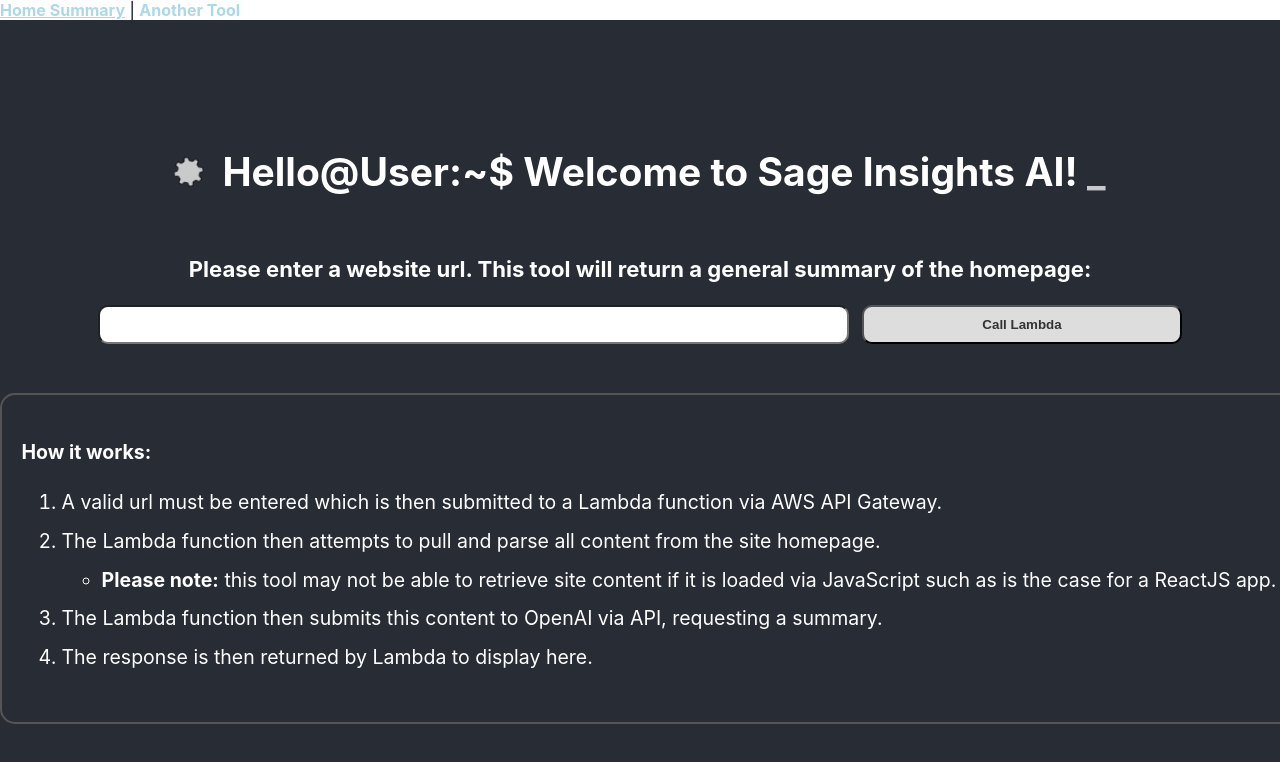
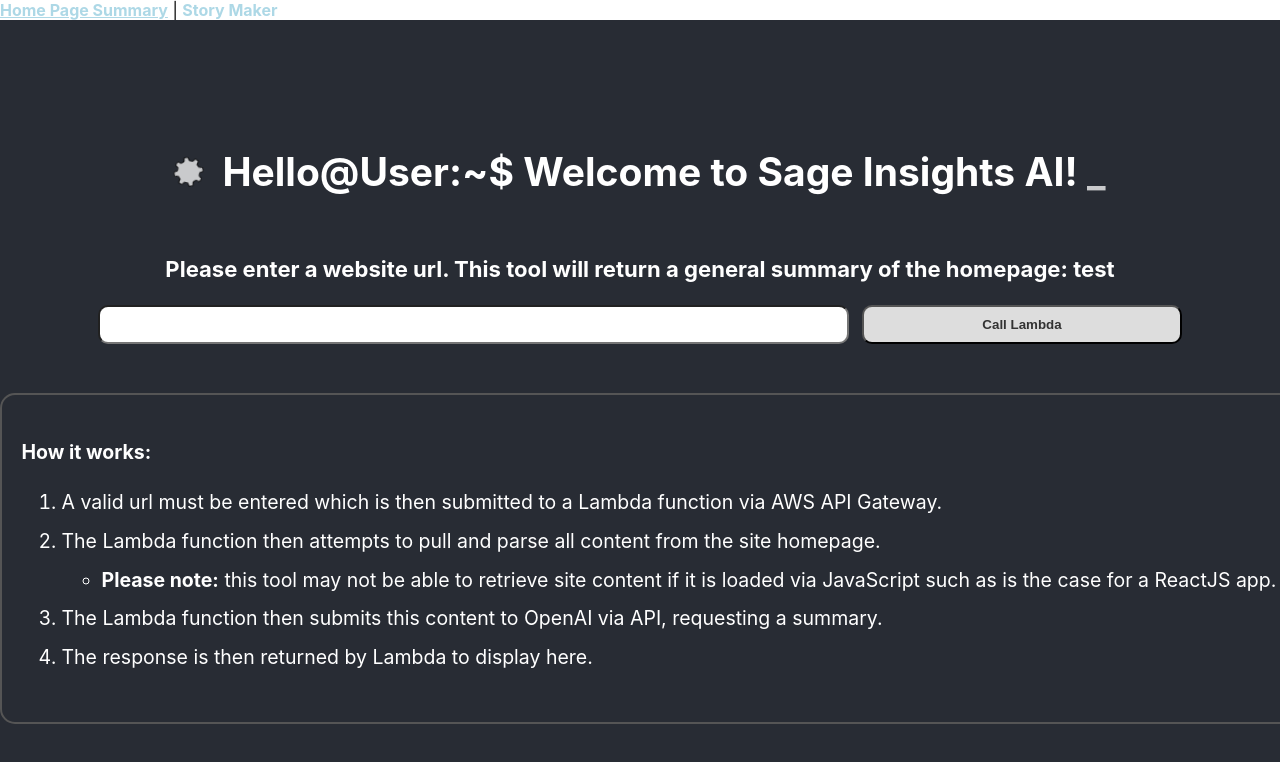
Before and after one commit to tm4747/sageinsightsai, a React (Create React App) app: page / in a window 1280 px wide. Shown: the top 762 px of the page. Built offline with nearby package versions, Linux system fonts and the light colour scheme.

Commit message:
restore point prior to moving nav into app.js and injecting via props

```diff
--- a/src/App.js
+++ b/src/App.js
@@ -1,14 +1,14 @@
 import { Routes, Route } from 'react-router-dom';
 import Layout from './Layout';
 import HomeSummaryTool from './pages/HomeSummaryTool';
-import AnotherTool from './pages/AnotherTool';
+import StoryMaker from './pages/StoryMaker';
 
 function App() {
   return (
     <Routes>
       <Route path="/" element={<Layout />}>
-        <Route index element={<HomeSummaryTool />} />
-        <Route path="other" element={<AnotherTool />} />
+        <Route index element={<HomeSummaryTool testProp={"test"}/>} />
+        <Route path="story-maker" element={<StoryMaker testProp={"test"} />}  />
       </Route>
     </Routes>
   );
--- a/src/Layout.js
+++ b/src/Layout.js
@@ -6,7 +6,7 @@
   return (
     <div className="layout">
       <nav>
-        <Link to="/">Home Summary</Link> | <Link to="/other">Another Tool</Link>
+        <Link to="/">Home Page Summary</Link> | <Link to="/story-maker">Story Maker</Link>
       </nav>
       <main>
         <Outlet /> {/* This renders the current child route */}
--- a/src/pages/HomeSummaryTool.js
+++ b/src/pages/HomeSummaryTool.js
@@ -7,7 +7,7 @@
 import FlashingText from '../components/FlashingText';
 
 
-function HomeSummaryTool() {
+function HomeSummaryTool({testProp}) {
   const [htmlReponse, setHtmlResponse] = useState('');
   const [postResponse, setPostResponse] = useState('');
   const [enteredUrl, setEnteredUrl] = useState('');
@@ -106,7 +106,7 @@
         <section className="body">
           <div className={"formDiv"}>
             <p className={"directions"}>Please enter a website url.
-              This tool will return a general summary of the homepage:</p>
+              This tool will return a general summary of the homepage: {testProp}</p>
             <input className={inputClasses} onChange={handleInputChange} type="text"/>
             <button className={"button"} onClick={callLambda}>Call Lambda</button>
             {/* <span> error: {enteredUrlError}</span> */}
--- a/src/pages/AnotherTool.js
+++ b/src/pages/StoryMaker.js
@@ -7,7 +7,7 @@
 import FlashingText from '../components/FlashingText';
 
 
-function AnotherTool() {
+function StoryMaker() {
   const [htmlReponse, setHtmlResponse] = useState('');
   const [postResponse, setPostResponse] = useState('');
   const [enteredUrl, setEnteredUrl] = useState('');
@@ -122,7 +122,7 @@
   );
 }
 
-export default AnotherTool;
+export default StoryMaker;
 
 
 
```
